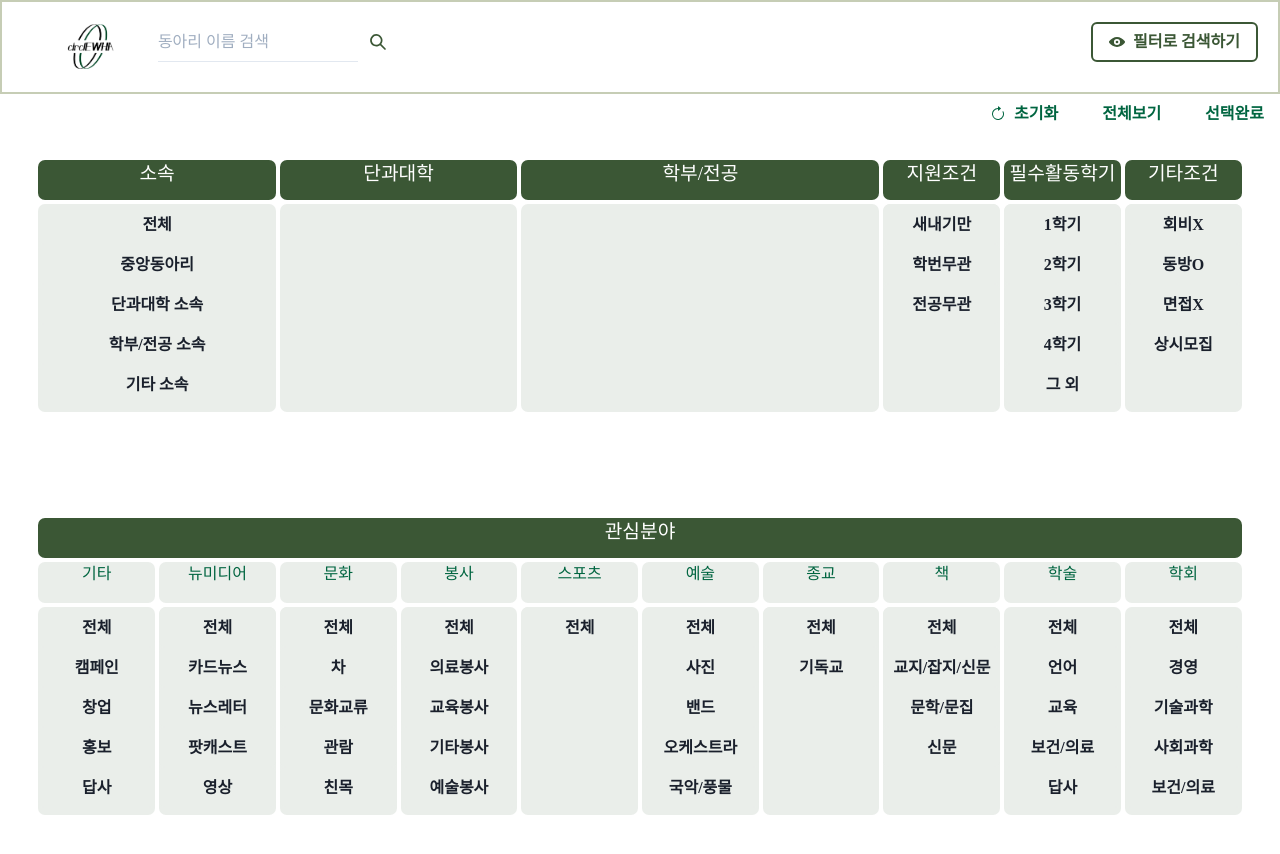
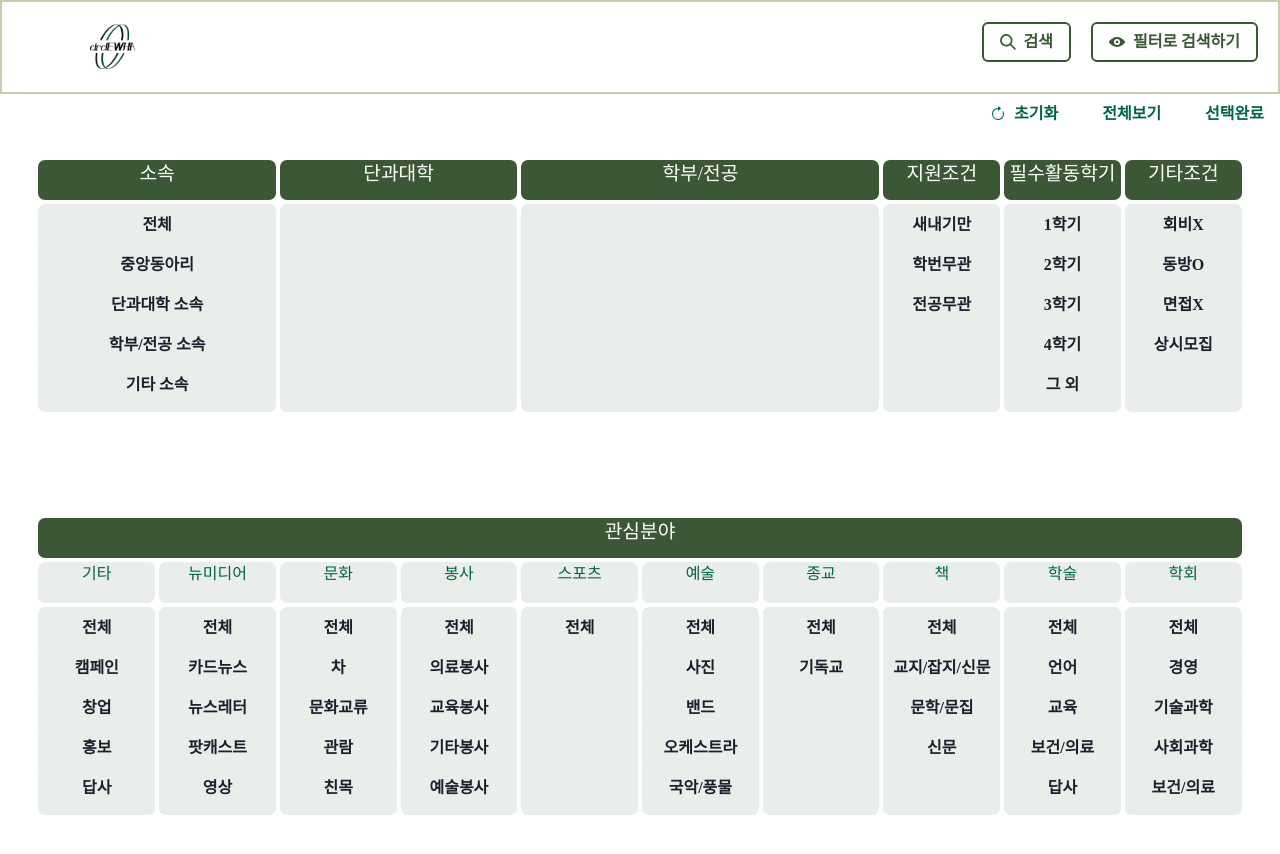
Before and after one commit to Soohyeon-Choi/Circlewha, a Next.js app: page /tagSearch in a window 1280 px wide. Shown: the top 854 px of the page. Built offline with nearby package versions, Linux system fonts and the light colour scheme; a web font is replaced by a local one.

Commit message:
Design: remove search bar

```diff
--- a/src/components/TopBar.js
+++ b/src/components/TopBar.js
@@ -1,32 +1,58 @@
-import {Flex,Image,Button,Spacer,Link } from "@chakra-ui/react";
-import {ViewIcon} from '@chakra-ui/icons';
-import logo from '../../public/logo.svg';
+import { Flex, Image, Button, Spacer, Link } from "@chakra-ui/react";
+import { ViewIcon, SearchIcon } from "@chakra-ui/icons";
+import logo from "../../public/logo.svg";
 import { useRouter } from "next/router";
-import NextLink from 'next/link';
+import NextLink from "next/link";
+
 import SearchBar from "./SearchBar";
 
 export default function TopBar({ position }) {
   const router = useRouter();
 
-
   return (
-    <Flex color = "white" w="100%" h="10%" position={position} px='5' py='5' border='2px' borderColor='#c6cdb5'>
-        <NextLink href='/'>
-        <Image src={logo.src} width='180px' height='50px'/>
+    <Flex
+      color="white"
+      w="100%"
+      h="10%"
+      position={position}
+      px="5"
+      py="5"
+      border="2px"
+      borderColor="#c6cdb5"
+    >
+      <NextLink href="/">
+        <Image src={logo.src} width="180px" height="50px" />
       </NextLink>
 
+      <Spacer />
+      <NextLink href="/titleSearch" passHref>
+        <Link>
+          <Button
+            leftIcon={<SearchIcon />}
+            mr={5}
+            color="darkGreen"
+            variant="outline"
+            border="2px"
+            borderColor="darkGreen"
+          >
+            검색
+          </Button>
+        </Link>
+      </NextLink>
 
-  <Spacer />
-  <SearchBar/>
-  <NextLink href='/tagSearch' passHref>
+      <NextLink href="/tagSearch" passHref>
         <Link>
-  <Button leftIcon={<ViewIcon/>} color='#3b5735' variant='outline' border='2px' borderColor='#3b5735'>
+          <Button
+            leftIcon={<ViewIcon />}
+            color="darkGreen"
+            variant="outline"
+            border="2px"
+            borderColor="darkGreen"
+          >
             필터로 검색하기
           </Button>
         </Link>
       </NextLink>
-
     </Flex>
-
   );
 }
```
Lines whose indentation alone changed are shown as unchanged.
